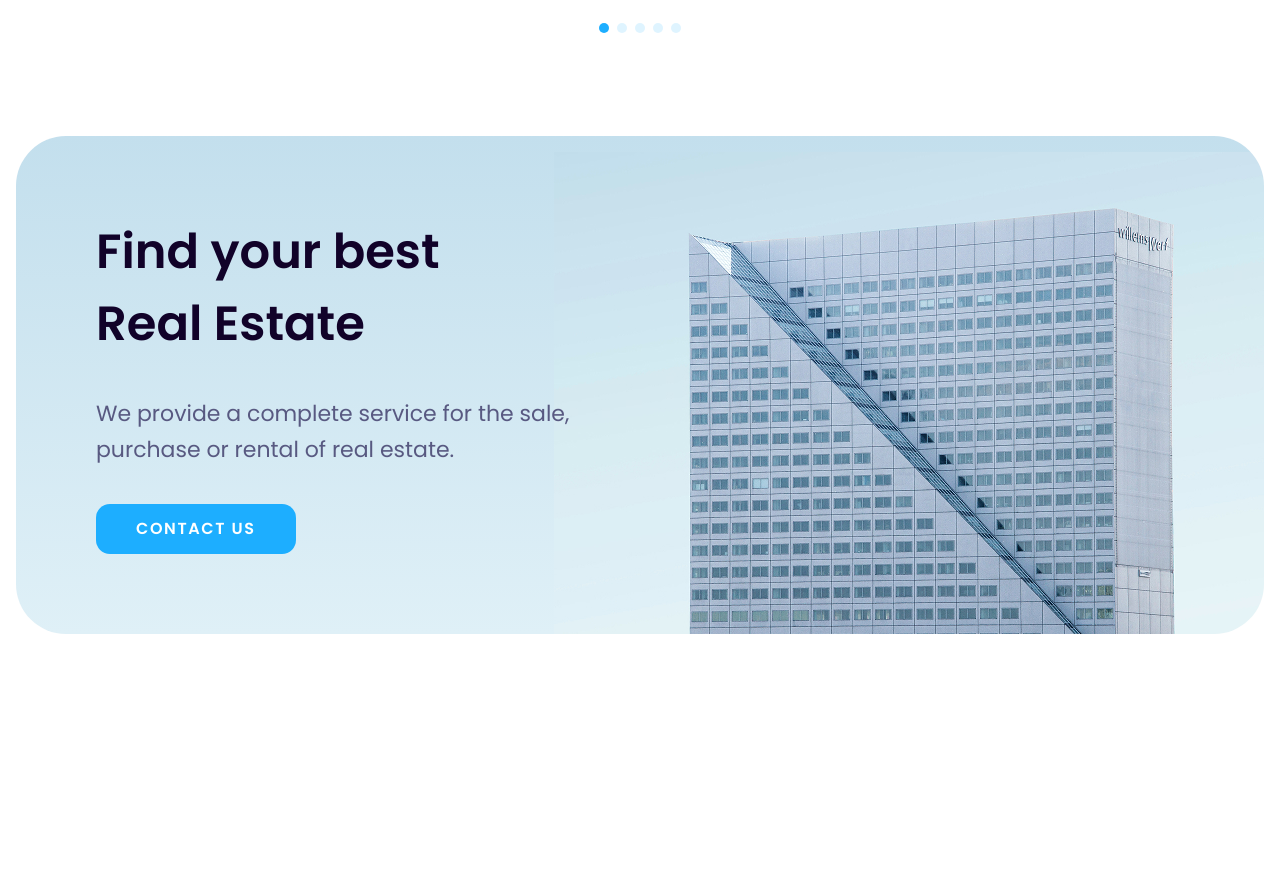
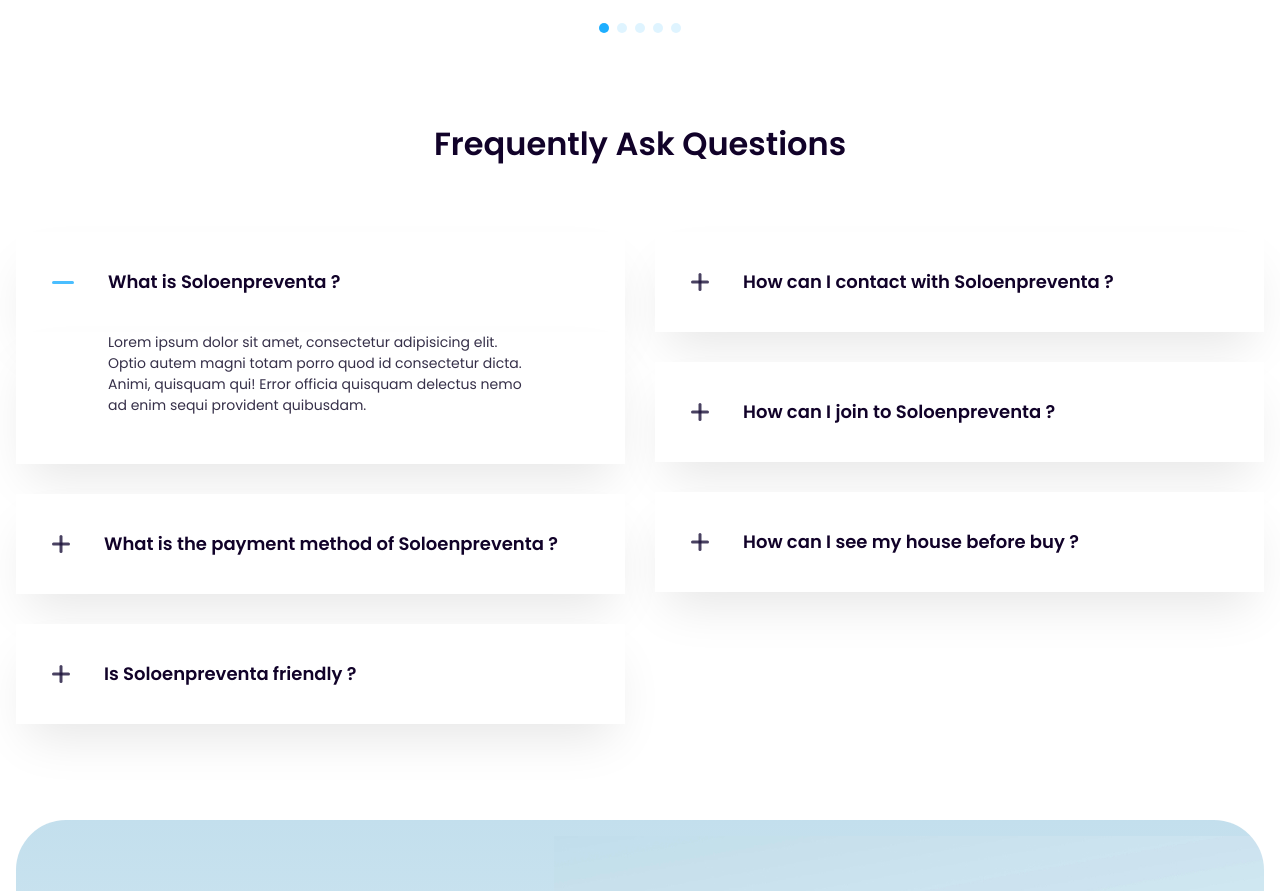
Before and after one commit to emircanucar/Design-To-Code-01, a React (Vite) app: page / in a window 1280 px wide. Shown: the part 3780-4671 px from the top of the page. Before the commit the page ends 4414 px from the top, so only its background shows below. Built offline with nearby package versions, Linux system fonts and the light colour scheme.

Commit message:
FAQ section and relevant accordion component added.

```diff
--- /dev/null
+++ b/src/components/Icons/MinusIcon.tsx
@@ -0,0 +1,28 @@
+interface MinusIconProps {
+  className?: string;
+  width?: number;
+  height?: number;
+}
+
+function MinusIcon({ className, width = 22, height = 3 }: MinusIconProps) {
+  return (
+    <svg
+      className={className}
+      width={width}
+      height={height}
+      viewBox="0 0 22 3"
+      fill="none"
+      xmlns="http://www.w3.org/2000/svg"
+    >
+      <rect
+        opacity="0.8"
+        width={width}
+        height={height}
+        rx="1.5"
+        fill="#1DAEFF"
+      />
+    </svg>
+  );
+}
+
+export default MinusIcon;
--- /dev/null
+++ b/src/components/Icons/PlusIcon.tsx
@@ -0,0 +1,38 @@
+interface PlusIconProps {
+  className?: string;
+  width?: number;
+  height?: number;
+}
+
+function PlusIcon({ className, width = 18, height = 18 }: PlusIconProps) {
+  return (
+    <svg
+      className={className}
+      width={width}
+      height={height}
+      viewBox="0 0 18 18"
+      fill="none"
+      xmlns="http://www.w3.org/2000/svg"
+    >
+      <rect
+        opacity="0.8"
+        y="7.5"
+        width="18"
+        height="3"
+        rx="1.5"
+        fill="#1B1139"
+      />
+      <rect
+        opacity="0.8"
+        x="10.5"
+        width="18"
+        height="3"
+        rx="1.5"
+        transform="rotate(90 10.5 0)"
+        fill="#1B1139"
+      />
+    </svg>
+  );
+}
+
+export default PlusIcon;
--- /dev/null
+++ b/src/components/pages/HomePage/FAQSection.tsx
@@ -0,0 +1,77 @@
+import Accordion from "../../ui/Accordion";
+
+const accodionData = [
+  {
+    title: "What is Soloenpreventa ?",
+    content:
+      "Lorem ipsum dolor sit amet, consectetur adipisicing elit. Optio autem magni totam porro quod id consectetur dicta. Animi, quisquam qui! Error officia quisquam delectus nemo ad enim sequi provident quibusdam.",
+    defaultOpen: true,
+  },
+  {
+    title: "How can I contact with Soloenpreventa ?",
+    content:
+      "Lorem ipsum dolor sit amet, consectetur adipisicing elit. Optio autem magni totam porro quod id consectetur dicta. Animi, quisquam qui! Error officia quisquam delectus nemo ad enim sequi provident quibusdam.",
+  },
+  {
+    title: "What is the payment method of Soloenpreventa ?",
+    content:
+      "Lorem ipsum dolor sit amet, consectetur adipisicing elit. Optio autem magni totam porro quod id consectetur dicta. Animi, quisquam qui! Error officia quisquam delectus nemo ad enim sequi provident quibusdam.",
+  },
+  {
+    title: "How can I join to Soloenpreventa ?",
+    content:
+      "Lorem ipsum dolor sit amet, consectetur adipisicing elit. Optio autem magni totam porro quod id consectetur dicta. Animi, quisquam qui! Error officia quisquam delectus nemo ad enim sequi provident quibusdam.",
+  },
+  {
+    title: "Is Soloenpreventa friendly ?",
+    content:
+      "Lorem ipsum dolor sit amet, consectetur adipisicing elit. Optio autem magni totam porro quod id consectetur dicta. Animi, quisquam qui! Error officia quisquam delectus nemo ad enim sequi provident quibusdam.",
+  },
+  {
+    title: "How can I see my house before buy ?",
+    content:
+      "Lorem ipsum dolor sit amet, consectetur adipisicing elit. Optio autem magni totam porro quod id consectetur dicta. Animi, quisquam qui! Error officia quisquam delectus nemo ad enim sequi provident quibusdam.",
+  },
+];
+
+function FAQSection() {
+  return (
+    <section className="mt-20">
+      <h2 className="text-center text-[32px] font-semibold">
+        Frequently Ask Questions
+      </h2>
+      <div className="mt-16 flex flex-col gap-[30px] lg:flex-row">
+        {/* Col 1 ====== */}
+        <div className="flex flex-1 flex-col gap-[30px]">
+          {accodionData
+            .filter((_, index) => index % 2 === 0)
+            .map((item, index) => (
+              <Accordion
+                key={index}
+                title={item.title}
+                content={item.content}
+                defaultOpen={item.defaultOpen}
+                className=""
+              />
+            ))}
+        </div>
+
+        {/* Col 2 ====== */}
+        <div className="flex flex-1 flex-col gap-[30px]">
+          {accodionData
+            .filter((_, index) => index % 2 === 1)
+            .map((item, index) => (
+              <Accordion
+                key={index}
+                title={item.title}
+                content={item.content}
+                className=""
+              />
+            ))}
+        </div>
+      </div>
+    </section>
+  );
+}
+
+export default FAQSection;
--- /dev/null
+++ b/src/components/ui/Accordion.tsx
@@ -0,0 +1,44 @@
+import { useState } from "react";
+import MinusIcon from "../Icons/MinusIcon";
+import PlusIcon from "../Icons/PlusIcon";
+
+interface AccordionProps {
+  title: string;
+  content: string;
+  className?: string;
+  defaultOpen?: boolean;
+}
+function Accordion({
+  title,
+  content,
+  className,
+  defaultOpen = false,
+}: AccordionProps) {
+  const [isOpen, setIsOpen] = useState(defaultOpen);
+
+  const toggleOpen = () => {
+    setIsOpen(!isOpen);
+  };
+
+  return (
+    <div className={` ${className}`}>
+      <button
+        onClick={toggleOpen}
+        className="flex w-full cursor-pointer items-center gap-[34px] bg-white p-9 shadow-2xl/10"
+      >
+        {isOpen ? <MinusIcon /> : <PlusIcon />}
+        <h3 className="text-lg font-semibold">{title}</h3>
+      </button>
+      {isOpen && (
+        <div
+          className={`cursor-pointer bg-white px-[92px] pb-12 shadow-2xl/10 transition-all duration-300 ease-in-out`}
+          onClick={toggleOpen}
+        >
+          <p className="text-sm leading-[%130] text-[#363049]">{content}</p>
+        </div>
+      )}
+    </div>
+  );
+}
+
+export default Accordion;
--- a/src/pages/HomePage.tsx
+++ b/src/pages/HomePage.tsx
@@ -3,10 +3,10 @@ import BenefitCard from "../components/pages/HomePage/BenefitCard";
 import FeaturesSection from "../components/pages/HomePage/Features";
 import HeroSection from "../components/pages/HomePage/HeroSection";
 import TopOffers from "../components/pages/HomePage/TopOffers";
-
 import benefitBg1 from "../assets/img/benefit/1.png";
 import benefitBg2 from "../assets/img/benefit/2.jpg";
 import CustomerReviews from "../components/pages/HomePage/CustomerReviews";
+import FAQSection from "../components/pages/HomePage/FAQSection";
 
 function HomePage() {
   return (
@@ -22,6 +22,7 @@ function HomePage() {
         bgImageSrc={benefitBg1}
       />
       <CustomerReviews />
+      <FAQSection />
       <BenefitCard
         title="Find your best Real Estate"
         text={`We provide a complete service for the sale, purchase or rental of real estate.`}
```
